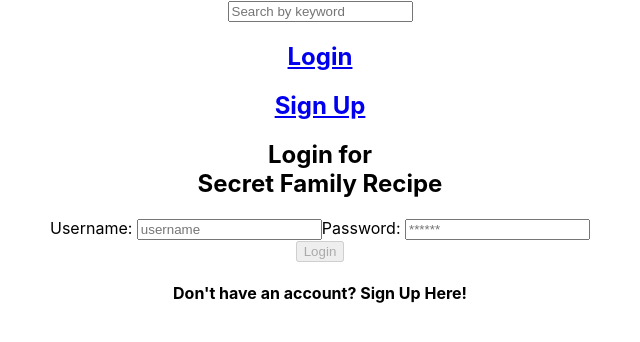
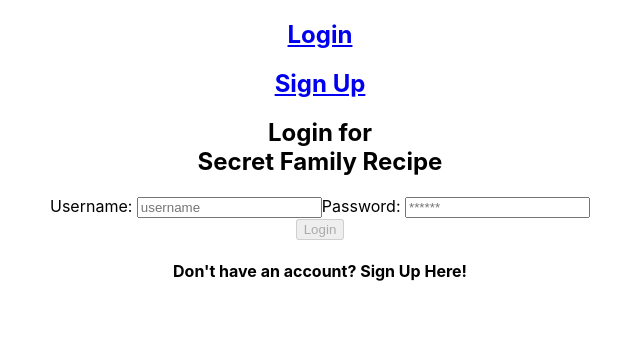
Before and after one commit to lyntechi/SFR2-Frontend, a React (Create React App) app in the folder secret_family_recipes/: page /login in a window 1280 px wide. Shown: the top 342 px of the page, without its empty margins (320-960 px from the left). Built offline with nearby package versions, Linux system fonts and the light colour scheme.

Commit message:
Added Allrecipes component to header. Next need to add Link to navigate to Allrecipes page.

```diff
--- a/secret_family_recipes/src/App.js
+++ b/secret_family_recipes/src/App.js
@@ -23,8 +23,6 @@ function App(props) {
   }, []);
   return (
     <div className="App">
-      {/* TODO: delete AllRecipes component! */}
-      <AllRecipes />
       <header>
         <Header />
       </header>
--- a/secret_family_recipes/src/components/Header.js
+++ b/secret_family_recipes/src/components/Header.js
@@ -1,7 +1,7 @@
 import React from "react";
 import { Link } from "react-router-dom";
 import { connect } from "react-redux";
-
+import Allrecipes from "./Allrecipes";
 
 function Header(props) {
 
```
